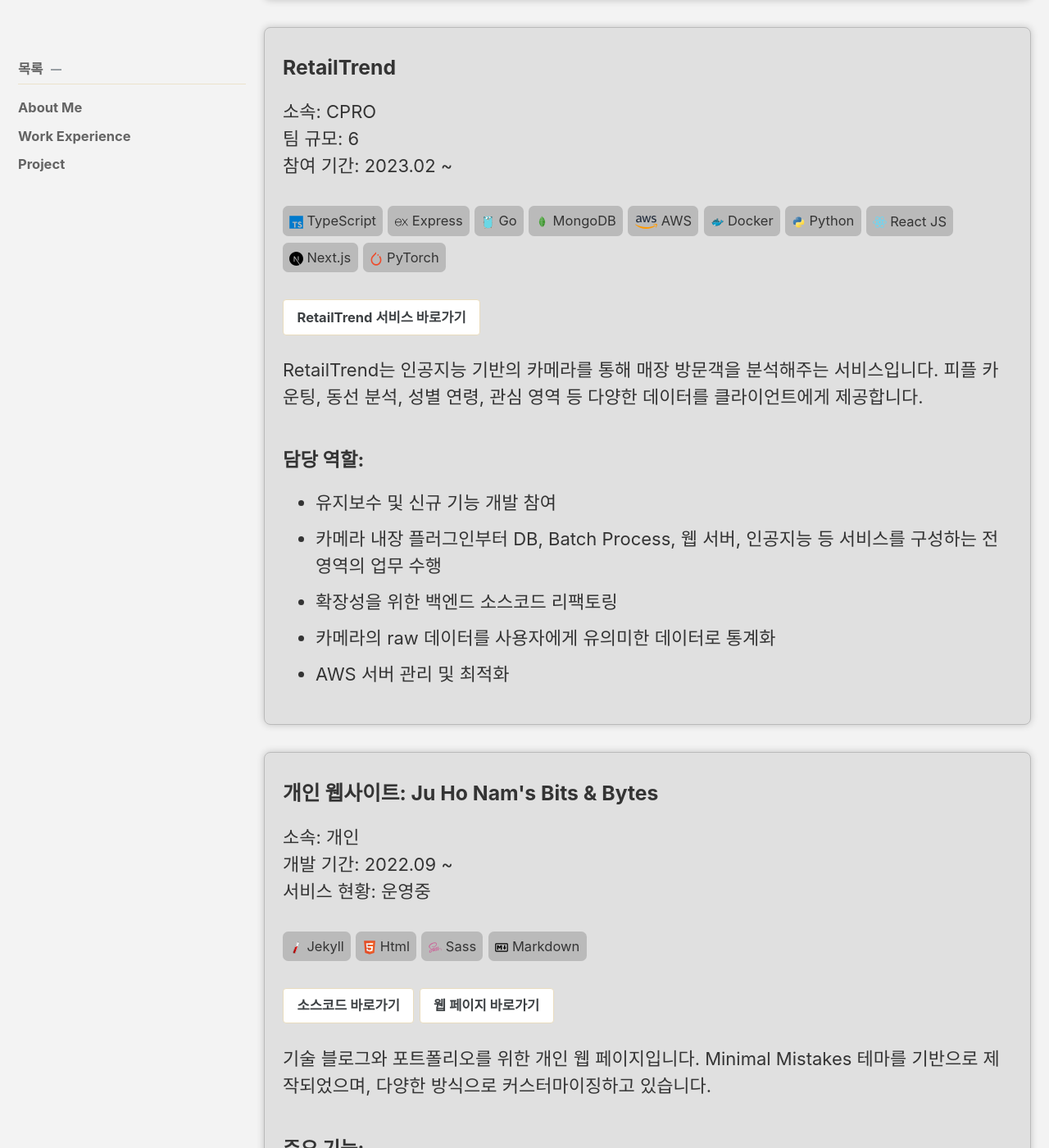
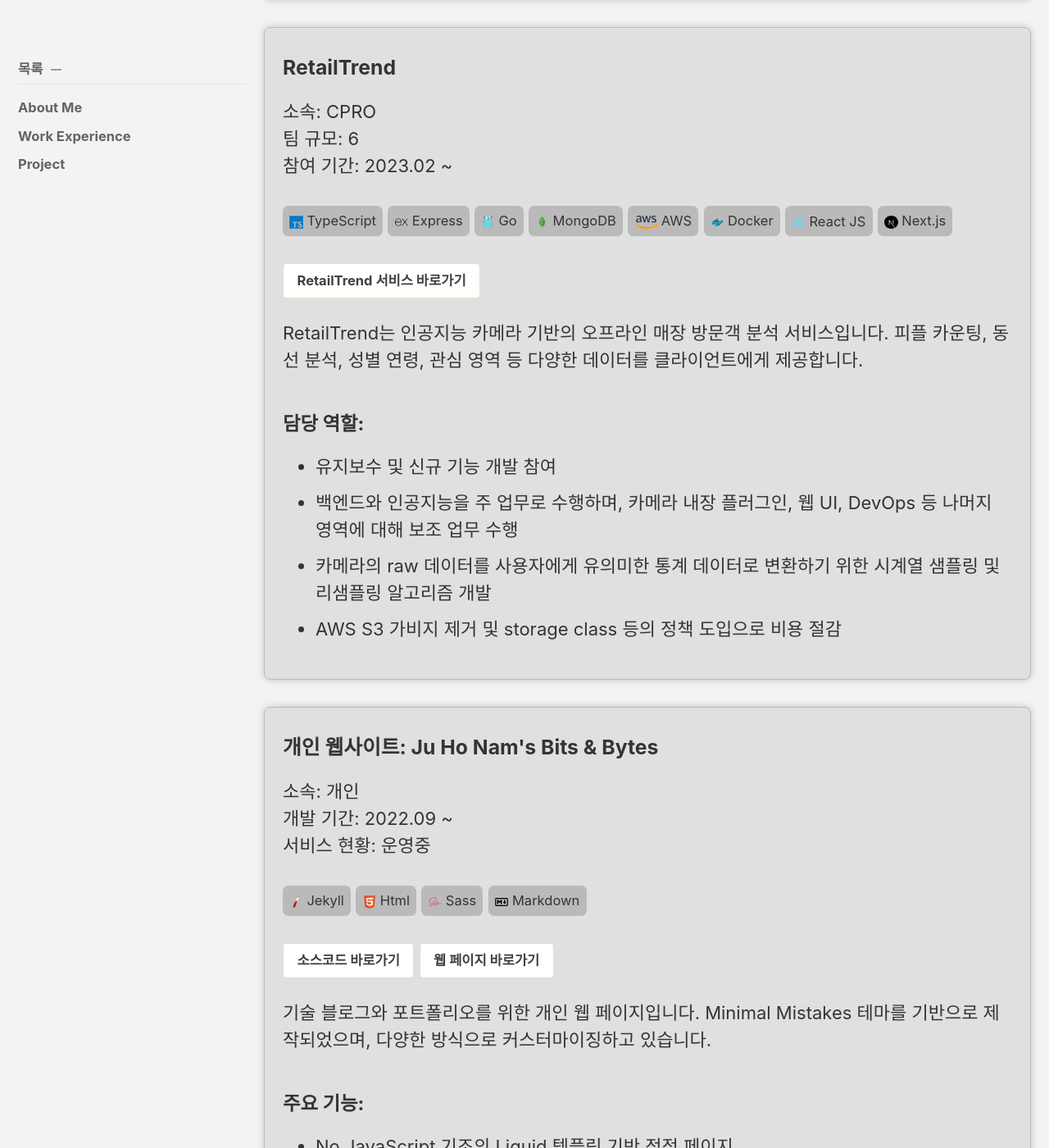
Before and after one commit to juhonamnam/juhonamnam.github.io, a Jekyll site: the page built from about-me/project/index.html, in a window 1280 px wide and 1400 px high, scrolled down 1004 px. Shown: the whole window at 82% size. Built offline with Jekyll 4.4.1, drawn with Linux system fonts in a browser that asks for light colours; cached includes are drawn as plain includes.

Commit message:
project draft

```diff
--- a/_data/about-me/projects.yml
+++ b/_data/about-me/projects.yml
@@ -32,6 +32,32 @@ translation:
     en: "My Role"
 
 main:
+  - hide: true
+    title:
+      ko: "외관분석 AI"
+      en: "Appearance Analysis AI"
+    affiliation:
+      ko: "CPRO"
+      en: "CPRO"
+    team_size: 2
+    participated_period: "2024.07 ~"
+    specs:
+      - python
+      - pytorch
+      - cpp
+    description:
+      ko: "RetailTrend 서비스에서 동일인 재식별 기술은 방문객의 행동 패턴에 대해 한층 더 정교한 인사이트를 제공합니다. 이 기술은 직원과 중복 방문을 제거한 순방문객 데이터 집계, 방문객의 동선 등 고도화된 분석을 가능하게 합니다. RetailTrend는 각 방문객의 외관 정보를 기반으로 동일인을 식별하는 외관분석 AI를 도입하였습니다."
+      en: "Re-identification technology in RetailTrend service provides more refined insights into visitor behavior patterns. This technology allows more advanced analysis such as unique visitor counting which excludes staff and duplicate visits, and visitor paths. RetailTrend has introduced an appearance analysis AI that identifies the same person based on the appearance information of each visitor."
+    my_role:
+      - ko: "Re-Identification 분야 사전 연구 및 모델 아키텍처 설계"
+        en: "Background research in Re-Identification field and model architecture design"
+      - ko: "학습 데이터 선정 및 데이터 전처리"
+        en: "Selecting and preprocessing training data"
+      - ko: "모델 학습 및 평가"
+        en: "Training and evaluating the model"
+      - ko: "외관분석 AI를 카메라에 내장된 플러그인에 포팅"
+        en: "Porting appearance analysis AI to plugin embedded in camera"
+
   - title:
       ko: "모바일 청첩장"
       en: "Mobile Wedding Invitation"
@@ -86,29 +112,25 @@ main:
       - mongodb
       - aws
       - docker
-      - python
       - react
       - nextjs
-      - pytorch
     link_buttons:
       - text:
           ko: "RetailTrend 서비스 바로가기"
           en: "View Service Information"
         url: "https://www.retailtrend.com"
     description:
-      ko: "RetailTrend는 인공지능 기반의 카메라를 통해 매장 방문객을 분석해주는 서비스입니다. 피플 카운팅, 동선 분석, 성별 연령, 관심 영역 등 다양한 데이터를 클라이언트에게 제공합니다."
-      en: "RetailTrend is a service that analyzes store visitors through AI-based cameras. It provides various data such as people counting, path analysis, gender age ratio, and region of interest to clients."
+      ko: "RetailTrend는 인공지능 카메라 기반의 오프라인 매장 방문객 분석 서비스입니다. 피플 카운팅, 동선 분석, 성별 연령, 관심 영역 등 다양한 데이터를 클라이언트에게 제공합니다."
+      en: "RetailTrend is an AI camera based offline store visitor analysis service. It provides various data such as people counting, path analysis, gender age ratio, and region of interest to clients."
     my_role:
       - ko: "유지보수 및 신규 기능 개발 참여"
         en: "Maintenance and new feature development"
-      - ko: "카메라 내장 플러그인부터 DB, Batch Process, 웹 서버, 인공지능 등 서비스를 구성하는 전 영역의 업무 수행"
-        en: "Performing tasks in all areas that make up the service including camera embedded plugins, DB, Batch Process, web server, and AI"
-      - ko: "확장성을 위한 백엔드 소스코드 리팩토링"
-        en: "Refactoring backend source code for scalability"
-      - ko: "카메라의 raw 데이터를 사용자에게 유의미한 데이터로 통계화"
-        en: "Converting raw data from cameras into meaningful statistical data for users"
-      - ko: "AWS 서버 관리 및 최적화"
-        en: "Managing and optimizing AWS servers"
+      - ko: "백엔드와 인공지능을 주 업무로 수행하며, 카메라 내장 플러그인, 웹 UI, DevOps 등 나머지 영역에 대해 보조 업무 수행"
+        en: "Main role in backend and AI engineering, and secondary role in other areas such as camera embedded plugins, web UI, and DevOps"
+      - ko: "카메라의 raw 데이터를 사용자에게 유의미한 통계 데이터로 변환하기 위한 시계열 샘플링 및 리샘플링 알고리즘 개발"
+        en: "Developing time series sampling and resampling algorithms to convert raw data from cameras into meaningful statistical data for users"
+      - ko: "AWS S3 가비지 제거 및 storage class 등의 정책 도입으로 비용 절감"
+        en: "Reducing AWS S3 costs by introducing policies such as removing garbage and storage class"
 
   - title:
       ko: "개인 웹사이트: Ju Ho Nam's Bits & Bytes"
--- a/_data/spec-icon.yml
+++ b/_data/spec-icon.yml
@@ -43,3 +43,5 @@ data:
     name: "PyTorch"
   aws:
     name: "AWS"
+  cpp:
+    name: "C++"
--- a/about-me/project/index.html
+++ b/about-me/project/index.html
@@ -6,6 +6,7 @@ description: "소프트웨어 엔지니어 남주호의 프로젝트 경험"
 {%- assign language = "ko" -%}
 
 {%- for project in site.data.about-me.projects.main -%}
+  {%- unless project.hide -%}
     <div class="card">
       <h3>{{ project.title[language] }}</h3>
       <p>
@@ -64,4 +65,5 @@ description: "소프트웨어 엔지니어 남주호의 프로젝트 경험"
       {%- endif -%}
     </div>
     <br />
+  {%- endunless -%}
 {%- endfor -%}
```
Also changed, not shown: images/icons/cpp.svg (added). Lines whose indentation alone changed are shown as unchanged.
